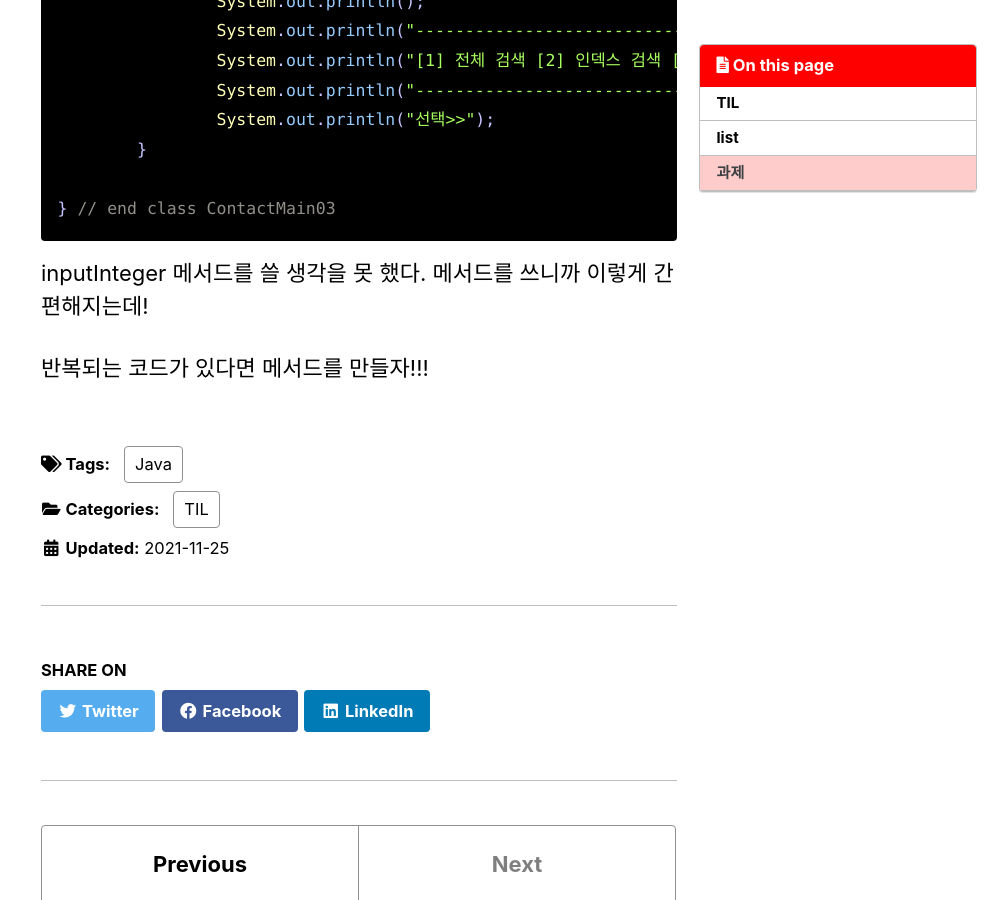
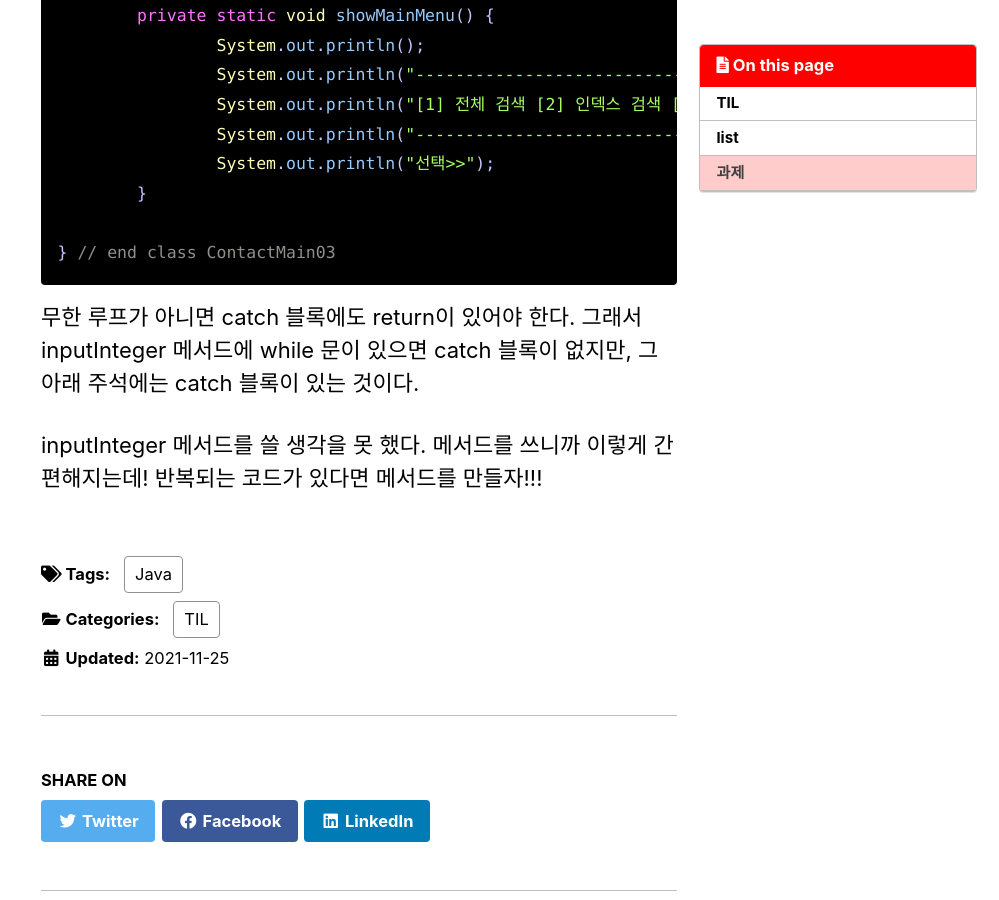
Before and after one commit to YUEUN328/YUEUN328.github.io, a Jekyll site: the page built from _posts/2021-11-25-twenty.md, in a window 1280 px wide and 900 px high, scrolled down 11660 px. Shown: the whole window, without its empty margins (281-1280 px from the left). Built offline with Jekyll 4.4.1, drawn with Linux system fonts in a browser that asks for light colours; cached includes are drawn as plain includes; comment, search, counter and statistics services are not loaded; some of the changed text lies outside the part shown.

Commit message:
Update 2021-11-25-twenty.md

````diff
--- a/_posts/2021-11-25-twenty.md
+++ b/_posts/2021-11-25-twenty.md
@@ -12,6 +12,7 @@ author_profile: false
 -  List<E\>는 add(Object), remove(int), remove(Object), get(int), set(int, Object) 메서드를 가지고 있지만, Set<E\>은 add(Object), remove(Object) 메서드만 가지고 있다. 즉, 인덱스(int)를 이용하는 메서드는 없다.
 - equals()의 결과가 true이면, hashCode()의 리턴 값이 같다. hashCode()의 리턴 값이 다르면, equals()의 결과가 false이다.
 - HashSet<E\>은 원소를 추가할 때, hashCode() 값이 다르면 equals 검사를 하지 않고 원소를 추가한다.
+- 무한 루프가 아니면 catch 블록에도 return이 있어야 한다!
 - 반복되는 코드가 있으면 메서드를 만들자!
 
 <br>
@@ -391,6 +392,6 @@ public class ContactMain03 {
 } // end class ContactMain03
 ```
 
-inputInteger 메서드를 쓸 생각을 못 했다. 메서드를 쓰니까 이렇게 간편해지는데!
+무한 루프가 아니면 catch 블록에도 return이 있어야 한다. 그래서 inputInteger 메서드에 while 문이 있으면  catch 블록이 없지만, 그 아래 주석에는  catch 블록이 있는 것이다.
 
-반복되는 코드가 있다면 메서드를 만들자!!!
+inputInteger 메서드를 쓸 생각을 못 했다. 메서드를 쓰니까 이렇게 간편해지는데! 반복되는 코드가 있다면 메서드를 만들자!!!
````
